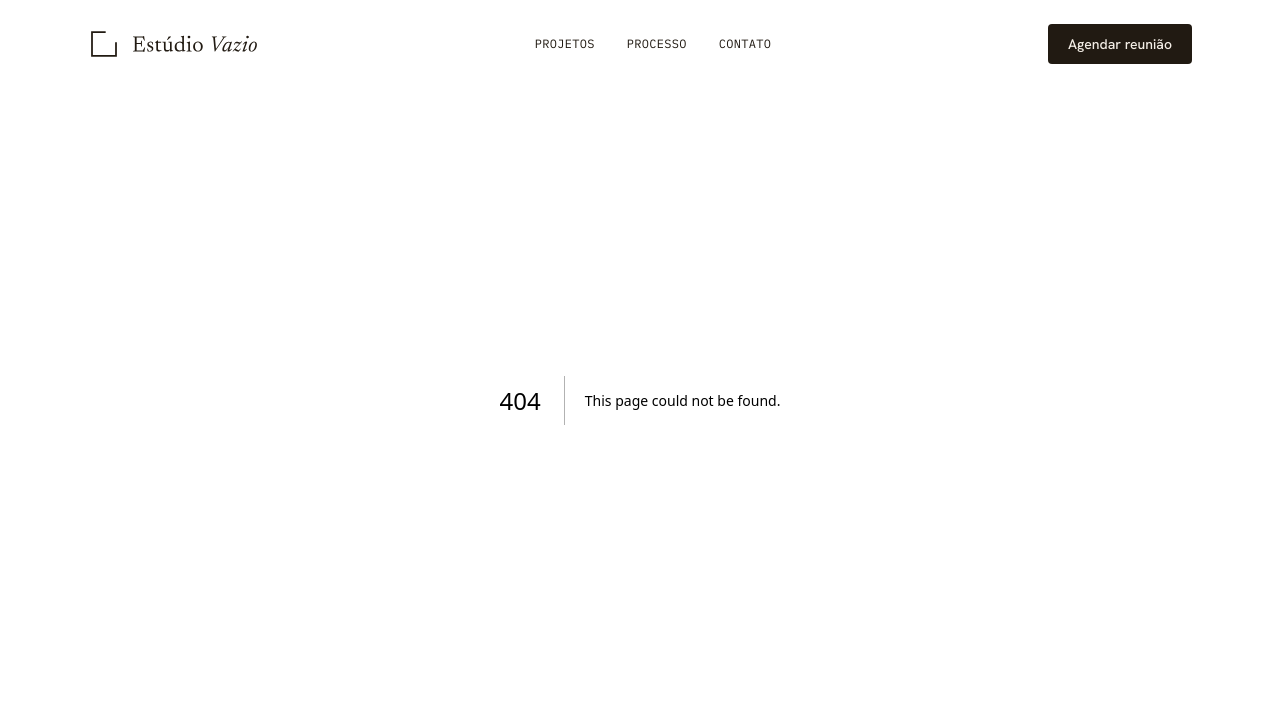
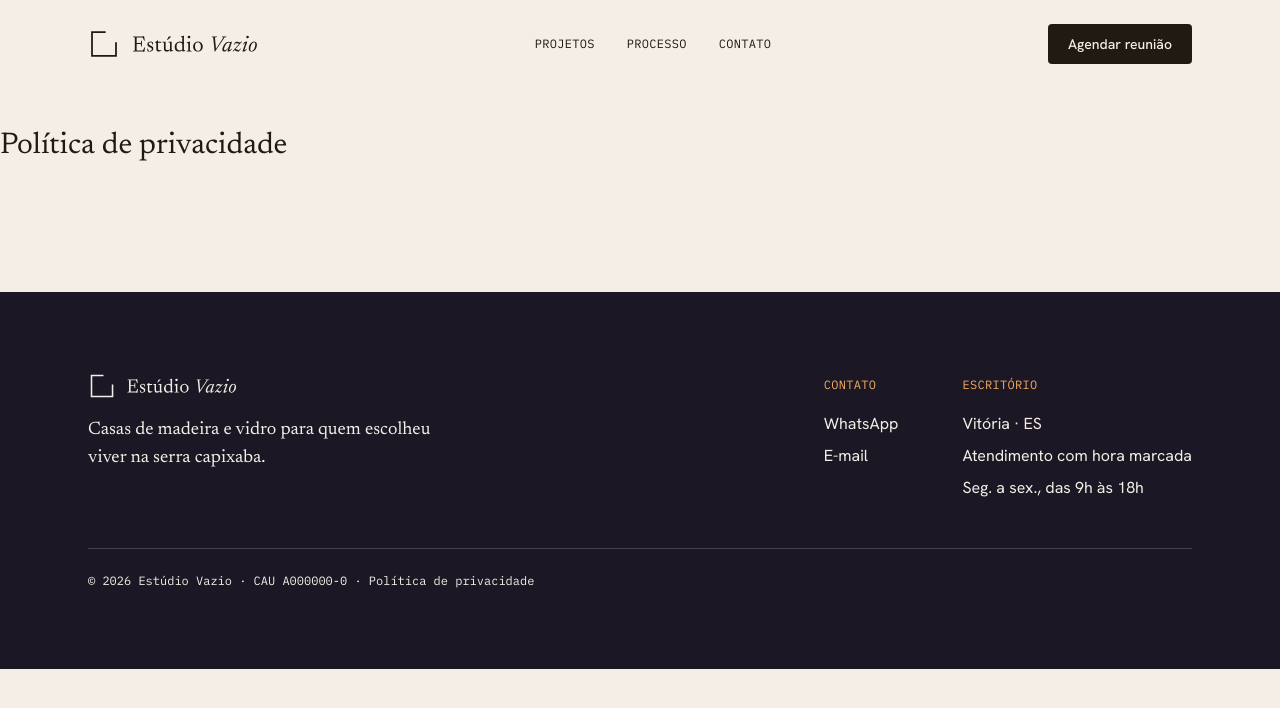
Before and after one commit to ffocuzada-tech/arquitetura-landing, a Next.js app: page /politica-de-privacidade in a window 1280 px wide. Before the commit this address had no page. Shown: the top 708 px of the page. Built offline with nearby package versions, Linux system fonts and the light colour scheme.

Commit message:
feat: adiciona rodape e pagina da politica de privacidade

```diff
--- a/src/app/layout.tsx
+++ b/src/app/layout.tsx
@@ -1,6 +1,7 @@
 import type { Metadata } from "next";
 import { Newsreader, Hanken_Grotesk, IBM_Plex_Mono } from "next/font/google";
 import Cabecalho from "@/components/layout/Cabecalho";
+import Rodape from "@/components/layout/Rodape";
 import "./globals.css";
 
 const newsreader = Newsreader({
@@ -49,6 +50,7 @@ export default function RootLayout({ children }: LayoutProps<"/">) {
       <body>
         <Cabecalho />
         {children}
+        <Rodape />
       </body>
     </html>
   );
--- /dev/null
+++ b/src/app/politica-de-privacidade/page.tsx
@@ -0,0 +1,7 @@
+export default function PoliticaDePrivacidade() {
+  return (
+    <main className="py-32">
+      <h1 className="font-titulo text-3xl">Política de privacidade</h1>
+    </main>
+  );
+}
--- /dev/null
+++ b/src/components/layout/Rodape.tsx
@@ -0,0 +1,53 @@
+import Image from "next/image";
+import Link from "next/link";
+import Container from "@/components/ui/Container";
+import Rotulo from "@/components/ui/Rotulo";
+
+export default function Rodape() {
+  return (
+    <footer className="bg-crepusculo text-nevoa">
+      <Container className="py-16 md:py-20">
+        <div className="flex flex-col gap-10 md:flex-row md:justify-between">
+          <div className="max-w-sm">
+            <Image
+              src="/images/logo/logo-horizontal-claro.svg"
+              alt="Estúdio Vazio"
+              width={770}
+              height={145}
+              className="h-7 w-auto"
+            />
+            <p className="mt-4 font-titulo text-lg">
+              Casas de madeira e vidro para quem escolheu viver na serra capixaba.
+            </p>
+          </div>
+
+          <div className="flex flex-col gap-10 sm:flex-row sm:gap-16">
+            <div>
+              <Rotulo className="text-ambar">Contato</Rotulo>
+              <ul className="mt-4 space-y-2">
+                {/* Número do WhatsApp entra aqui quando o usuário criar (pendência) */}
+                <li>WhatsApp</li>
+                {/* E-mail do projeto entra aqui quando o usuário criar o Gmail (pendência) */}
+                <li>E-mail</li>
+              </ul>
+            </div>
+
+            <div>
+              <Rotulo className="text-ambar">Escritório</Rotulo>
+              <ul className="mt-4 space-y-2">
+                <li>Vitória · ES</li>
+                <li>Atendimento com hora marcada</li>
+                <li>Seg. a sex., das 9h às 18h</li>
+              </ul>
+            </div>
+          </div>
+        </div>
+
+        <p className="mt-12 border-t border-nevoa/20 pt-6 font-rotulo text-xs">
+          © 2026 Estúdio Vazio · CAU A000000-0 ·{" "}
+          <Link href="/politica-de-privacidade">Política de privacidade</Link>
+        </p>
+      </Container>
+    </footer>
+  );
+}
```
